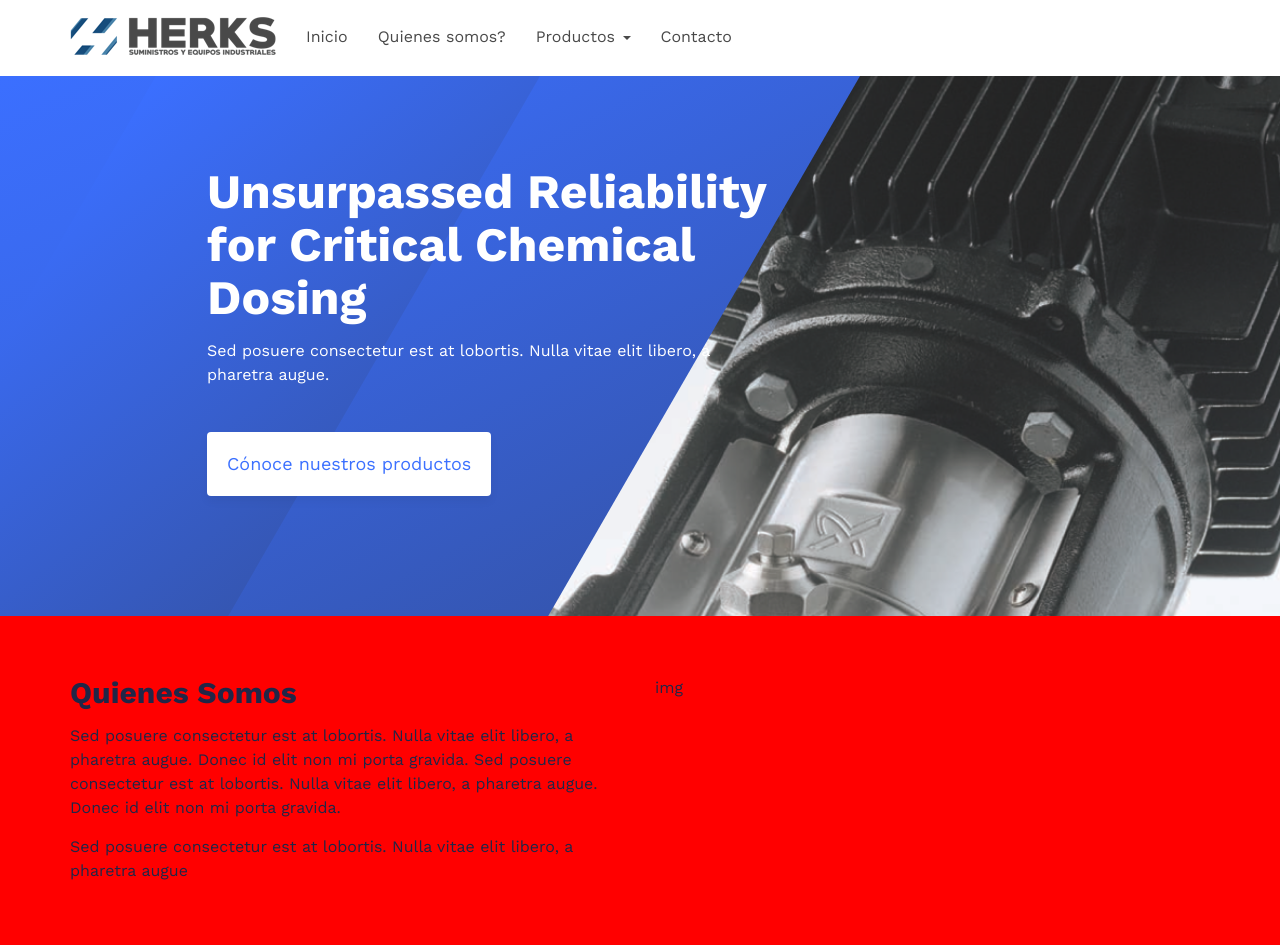
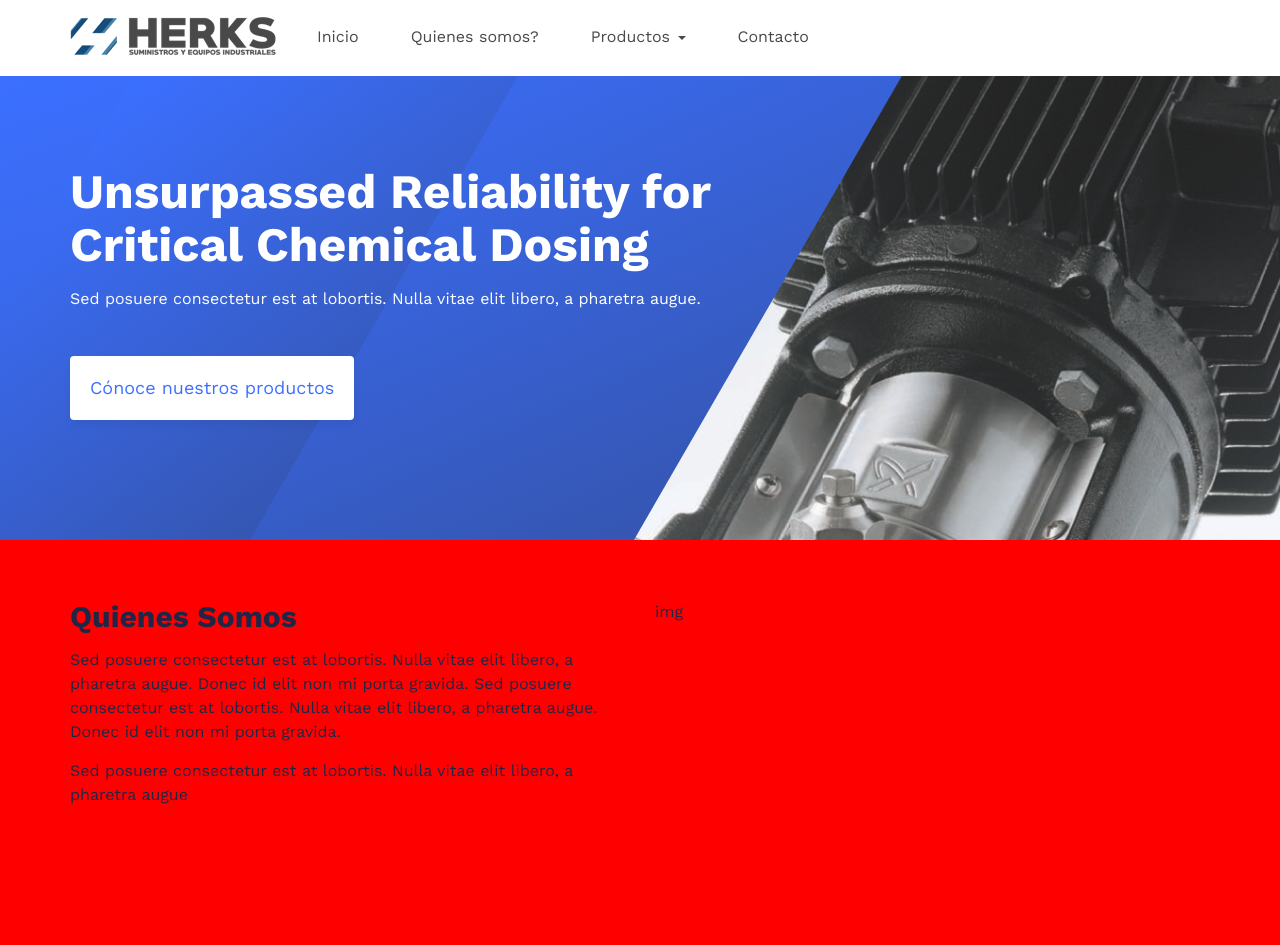
Before and after one commit to danpliego/danpliego.github.io, a Jekyll site: the page built from index.html, in a window 1280 px wide. Shown: the top 945 px of the page. Built offline with Jekyll 4.4.1, drawn with Linux system fonts in a browser that asks for light colours; nearby versions of some CDN libraries.

Commit message:
hero fixed

```diff
--- a/_sass/minima/_layout.scss
+++ b/_sass/minima/_layout.scss
@@ -11,14 +11,13 @@
   border-radius: 0;
   margin-bottom: 0;
   .navbar-nav > li > a {
-    padding-top: 26px;
-    padding-bottom: 26px;
+    padding: 26px;
     color: $grey-color;
     border-bottom: 3px solid $background-color;
     &:hover, &:focus, &:active {
       color: $grey-color;
       background: none;
-      border-bottom: 3px solid $brand-color;
+      border-bottom: 3px solid $brand-dark-color;
     }
   }
 }
@@ -60,7 +59,7 @@
     transform-origin: 100%;
   }
   &:after {
-    width: 55%;
+    width: 60%;
     z-index: 2;
   }
   &:before {
@@ -70,14 +69,13 @@
   .hero-content {
     position: relative;
     z-index: 4;
-    width: 70%;
   }
   .hero-image {
     position: absolute;
     bottom: 0;
     right: 0;
     top: 0;
-    width: 800px;
+    width: 700px;
     background: $background-color url('images/img-hero.png');
     background-size: cover;
   }
```
